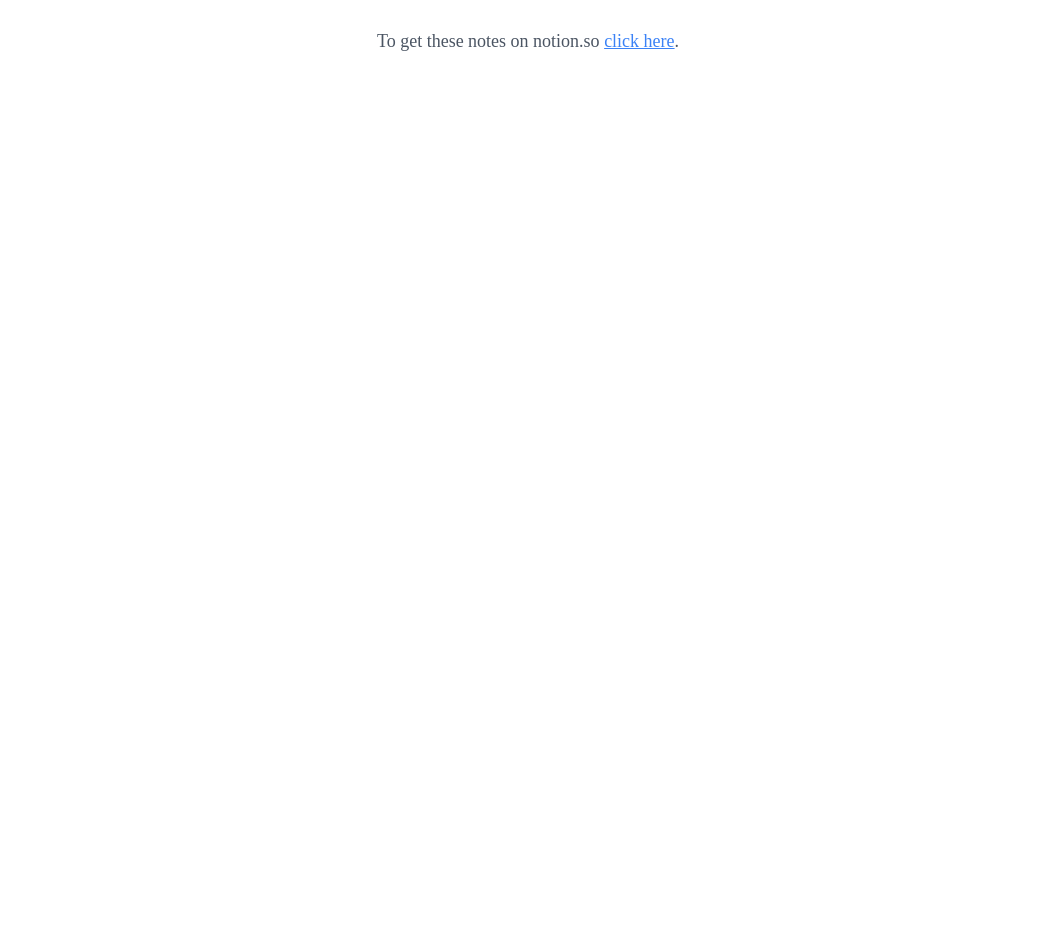
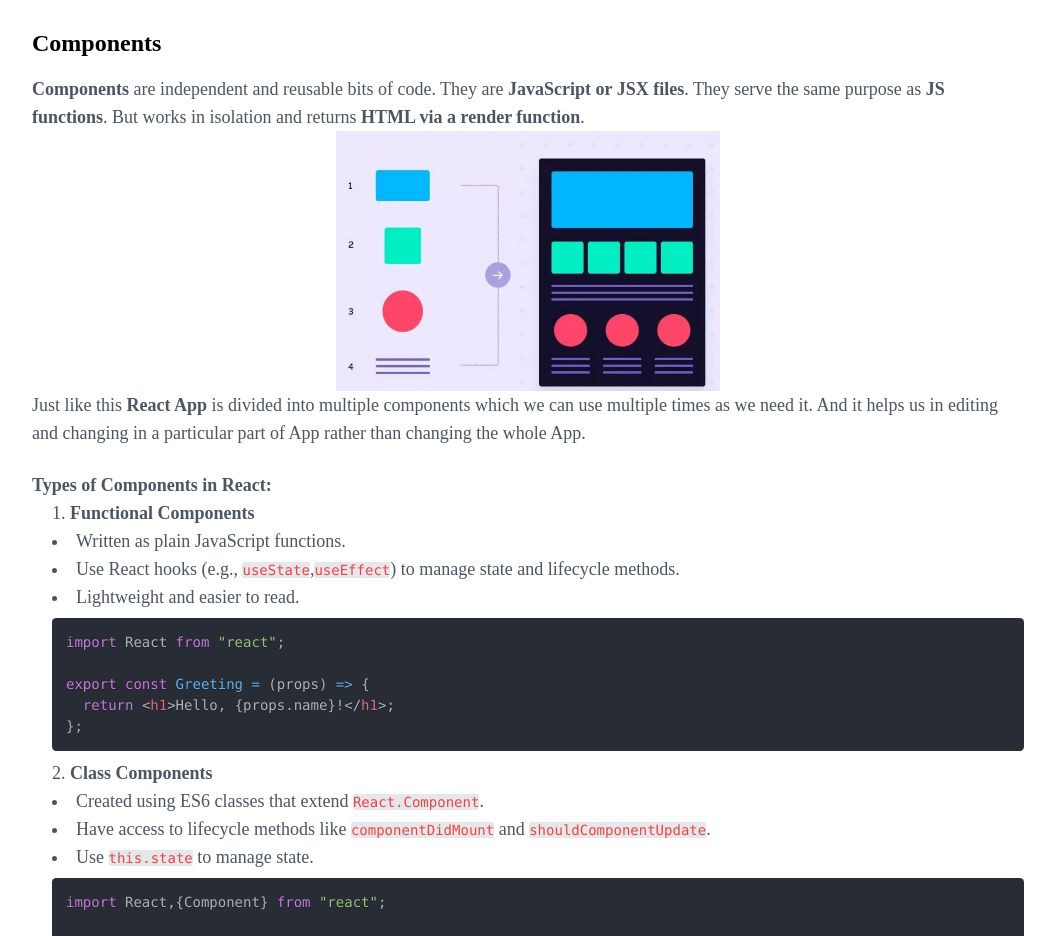
Before and after one commit to nitul8/Portfolio, a React (Create React App) app: page /notes/react-js/week1 in a window 1280 px wide. Shown: the part 1760-2696 px from the top of the page, without its empty margins (112-1167 px from the left). Before the commit the page ends 1815 px from the top, so only its background shows below. Built offline with nearby package versions, Linux system fonts and the light colour scheme; a web font is replaced by a local one.

Commit message:
Day-2 Updated

```diff
--- /dev/null
+++ b/src/components/Notes/Code.jsx
@@ -0,0 +1,9 @@
+const Code = ({children}) => {
+    return (
+        <code className="text-red-500 text-sm bg-gray-200 rounded-sm">
+            {children}
+        </code>
+    );
+};
+
+export default Code;
--- a/src/components/Notes/ReactJS/Week1.jsx
+++ b/src/components/Notes/ReactJS/Week1.jsx
@@ -1,6 +1,9 @@
 import React from "react";
+import Code from "../Code";
 import {Prism as SyntaxHighlighter} from "react-syntax-highlighter";
 import {oneDark} from "react-syntax-highlighter/dist/esm/styles/prism";
+
+import pic from "/Users/nitul/Documents/My-Projects/CodersCave/portfolio/src/assets/photo/components.png";
 
 const Week1 = () => {
     return (
@@ -44,9 +47,7 @@
                         <br />
                         <strong>File Naming Convention:</strong> JSX files are
                         typically named using the format{" "}
-                        <code className="text-red-600 text-sm">
-                            "file-name.jsx"
-                        </code>
+                        <Code>"file-name.jsx"</Code>
                     </p>
                     <br />
                     <p className="text-lg">
@@ -120,15 +121,132 @@
                             </li>
                             <li className="font-semibold">
                                 Attribute `class` is{" "}
-                                <code className="text-red-500 text-sm">
-                                    'className'
-                                </code>
-                                .
+                                <Code className="font-light">'className'</Code>.
                             </li>
                             <li className="font-semibold">
                                 Elements must be closed.
                             </li>
                         </ol>
+                    </p>
+                </section>
+
+                {/* Components */}
+                <section className="mb-8 w-full">
+                    <h2 className="text-2xl font-semibold mb-4 font-heading text-black dark:text-white">
+                        Components
+                    </h2>
+                    <p className="text-lg">
+                        <strong>Components</strong> are independent and reusable
+                        bits of code. They are{" "}
+                        <strong>JavaScript or JSX files</strong>. They serve the
+                        same purpose as <strong>JS functions</strong>. But works
+                        in isolation and returns{" "}
+                        <strong>HTML via a render function</strong>.
+                    </p>
+                    <div className="flex justify-center">
+                        <img src={pic} alt="Components Pic" className="w-96" />
+                    </div>
+                    <p className="text-lg">
+                        Just like this <strong>React App</strong> is divided
+                        into multiple components which we can use multiple times
+                        as we need it. And it helps us in editing and changing
+                        in a particular part of App rather than changing the
+                        whole App.
+                    </p>
+                    <br />
+                    <p className="text-lg">
+                        <strong>Types of Components in React:</strong>
+                        <ol className="list-decimal list-inside text-lg pl-5 space-y-2">
+                            <li>
+                                <span className="font-semibold">
+                                    Functional Components
+                                </span>
+                                <ul className="list-disc list-inside">
+                                    <li>
+                                        Written as plain JavaScript functions.
+                                    </li>
+                                    <li>
+                                        Use React hooks (e.g.,{" "}
+                                        <Code>useState</Code>,
+                                        <Code>useEffect</Code>) to manage state
+                                        and lifecycle methods.
+                                    </li>
+                                    <li>Lightweight and easier to read.</li>
+                                </ul>
+                                <SyntaxHighlighter
+                                    language="jsx"
+                                    style={oneDark}
+                                    className="rounded mt-4 text-sm"
+                                >
+                                    {`import React from "react";
+
+export const Greeting = (props) => {
+  return <h1>Hello, {props.name}!</h1>;
+};`}
+                                </SyntaxHighlighter>
+                            </li>
+                            <li>
+                                <span className="font-semibold">
+                                    Class Components
+                                </span>
+                                <ul className="list-disc list-inside">
+                                    <li>
+                                        Created using ES6 classes that extend{" "}
+                                        <Code>React.Component</Code>.
+                                    </li>
+                                    <li>
+                                        Have access to lifecycle methods like{" "}
+                                        <Code>componentDidMount</Code> and{" "}
+                                        <Code>shouldComponentUpdate</Code>.
+                                    </li>
+                                    <li>
+                                        Use <Code>this.state</Code> to manage
+                                        state.
+                                    </li>
+                                </ul>
+                                <SyntaxHighlighter
+                                    language="jsx"
+                                    style={oneDark}
+                                    className="rounded mt-4 text-sm"
+                                >
+                                    {`import React,{Component} from "react";
+
+class Greeting extends Component {
+  render() {
+    return <h1>Hello, {this.props.name}!</h1>;
+  }
+}
+
+export default Greeting;`}
+                                </SyntaxHighlighter>
+                            </li>
+                        </ol>
+                        <ul className="list-disc list-inside">
+                            <span className="font-semibold">
+                                Simple Concept:
+                            </span>
+                            <ul className="list-disc list-inside">
+                                <li>
+                                    You have noticed that we have used two
+                                    methods to export the components.
+                                    <br />
+                                    i. One using{" "}
+                                    <Code>export constant . . .</Code>
+                                    <br />
+                                    ii. Anther using{" "}
+                                    <Code>export default component-name</Code>
+                                </li>
+                                <li>
+                                    If we use first method we have to use the{" "}
+                                    <Code>component-name</Code> to call this
+                                    component in another file.
+                                </li>
+                                <li>
+                                    If we use second method we can use any name
+                                    to call the component in another file.
+                                </li>
+                            </ul>
+                        </ul>
                     </p>
                 </section>
                 <p className="text-lg">
```
Also changed, not shown: src/assets/photo/components.png (added).
